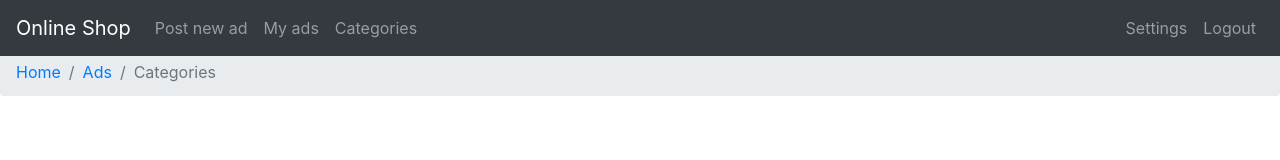
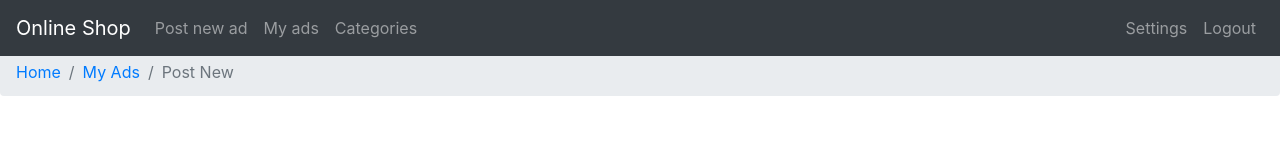
Before and after one commit to MarkoGlisic/React-Online-Shop, a React (Create React App) app: page /new in a window 1280 px wide. Shown: the top 160 px of the page. Built offline with nearby package versions, Linux system fonts and the light colour scheme; no server answers; the database is empty.

Commit message:
Adjusted the Breadcrumbs, added MyAdsComponent

```diff
--- a/src/components/App.js
+++ b/src/components/App.js
@@ -11,6 +11,7 @@ import PostNewAd from './PostNewAd'
 import CategoryList from "./CategoryList";
 import AdDetails from "./AdDetails";
 import SelectedCategory from "./SelectedCategory";
+import MyAdsComponent from "./MyAdsComponent";
 
 
 function App() {
@@ -29,6 +30,7 @@ function App() {
               <Route path="/forgot-password" component={ForgotPassword} />
               <Route exact path="/new" component={PostNewAd} />
               <Route exact path="/category" component={CategoryList} />
+              <Route exact path="/my-ads" component={MyAdsComponent} />
               <Route exact path="/category/:id" component={SelectedCategory} />
               <Route exact path="/:id" component={AdDetails} />
             </Switch>
--- a/src/components/BreadcrumbComponent.js
+++ b/src/components/BreadcrumbComponent.js
@@ -1,14 +1,17 @@
 import {Breadcrumb} from 'react-bootstrap'
+import { Link } from 'react-router-dom'
 
-const BreadcrumbComponent = () => {
+const BreadcrumbComponent = ({path, id, name}) => {
   return (
     <div style={{marginTop:'3rem', textAlign:'center', marginBottom:'-17px'}}>
       <Breadcrumb>
-        <Breadcrumb.Item href="#">Home</Breadcrumb.Item>
-        <Breadcrumb.Item href="https://getbootstrap.com/docs/4.0/components/breadcrumb/">
-          Ads
+        <Breadcrumb.Item>
+          <Link to='/'>Home</Link>
+          </Breadcrumb.Item>
+        <Breadcrumb.Item>
+          <Link to={`/${path}`}>{name}</Link>
         </Breadcrumb.Item>
-        <Breadcrumb.Item active>Categories</Breadcrumb.Item>
+        <Breadcrumb.Item active>{id}</Breadcrumb.Item>
       </Breadcrumb>
     </div>
   );
--- a/src/components/CategoryList.js
+++ b/src/components/CategoryList.js
@@ -26,7 +26,7 @@ const CategoryList = () => {
   return (
     <>
       <NavbarTop/>
-      <BreadcrumbComponent />
+      <BreadcrumbComponent path={'my-ads'} name={'My Ads'} id={"Categories"} />
       <ListGroup>
         {categories.map((category) => {
           return (
--- /dev/null
+++ b/src/components/MyAdsComponent.js
@@ -0,0 +1,15 @@
+import React from 'react'
+import BreadcrumbComponent from './BreadcrumbComponent'
+import NavbarTop from './NavbarTop'
+
+const MyAdsComponent = () => {
+    return (
+        <>
+            <NavbarTop/>
+            <BreadcrumbComponent path={'category'} name={"Categories"} id={'My Ads'}/>
+            <h1 style={{marginTop:'5rem'}}>Test</h1>
+        </>
+    )
+}
+
+export default MyAdsComponent
--- a/src/components/NavbarTop.jsx
+++ b/src/components/NavbarTop.jsx
@@ -19,7 +19,7 @@ const NavbarTop = () => {
       <Navbar.Collapse id="responsive-navbar-nav">
         <Nav className="mr-auto">
           <Nav.Link as={Link} to="/new">Post new ad</Nav.Link>
-          <Nav.Link href="#pricing">My ads</Nav.Link>
+          <Nav.Link as={Link} to="/my-ads">My ads</Nav.Link>
           <Nav.Link as={Link} to="/category">Categories</Nav.Link>
         </Nav>
         <Nav>
--- a/src/components/PostNewAd.js
+++ b/src/components/PostNewAd.js
@@ -37,7 +37,7 @@ const PostNewAd = () => {
   return (
     <div>
       <Navbar />
-      <BreadcrumbComponent/>
+      <BreadcrumbComponent path={"my-ads"} name={'My Ads'}id={'Post New'}/>
       <Container style={{ marginTop: "5rem" }}>
         <Form onSubmit={handleSubmit}>
           <Form.Row>
--- a/src/components/SelectedCategory.js
+++ b/src/components/SelectedCategory.js
@@ -1,4 +1,5 @@
 import {useParams} from 'react-router-dom';
+import BreadcrumbComponent from './BreadcrumbComponent';
 import NavbarTop from './NavbarTop';
 
 const SelectedCategory = () => {
@@ -7,6 +8,7 @@ const SelectedCategory = () => {
     return (
         <div>
             <NavbarTop/>
+            <BreadcrumbComponent path={'Category'} id={id}/>
             <h1 style={{marginTop:'5rem'}}>{id}</h1>
         </div>
     )
```
